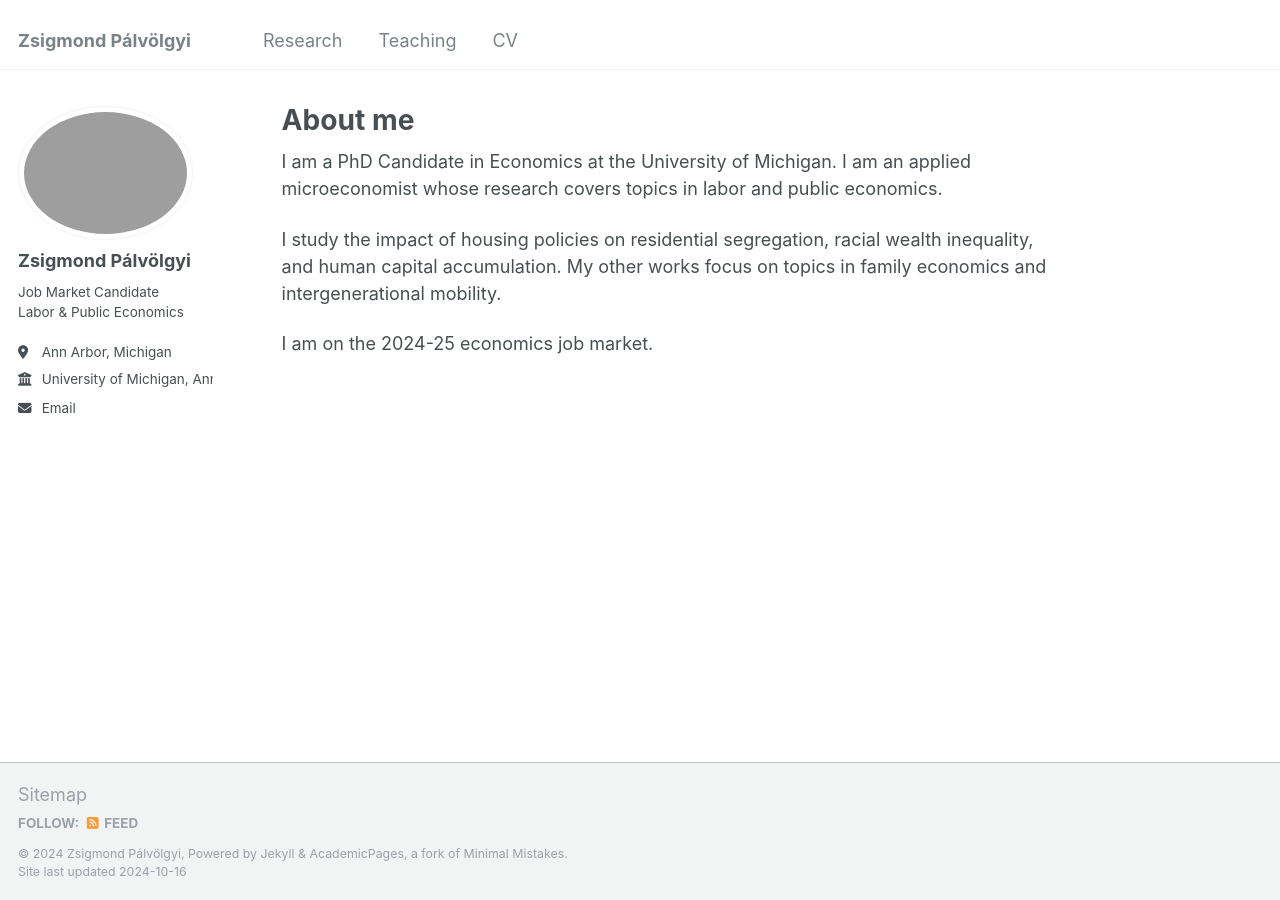
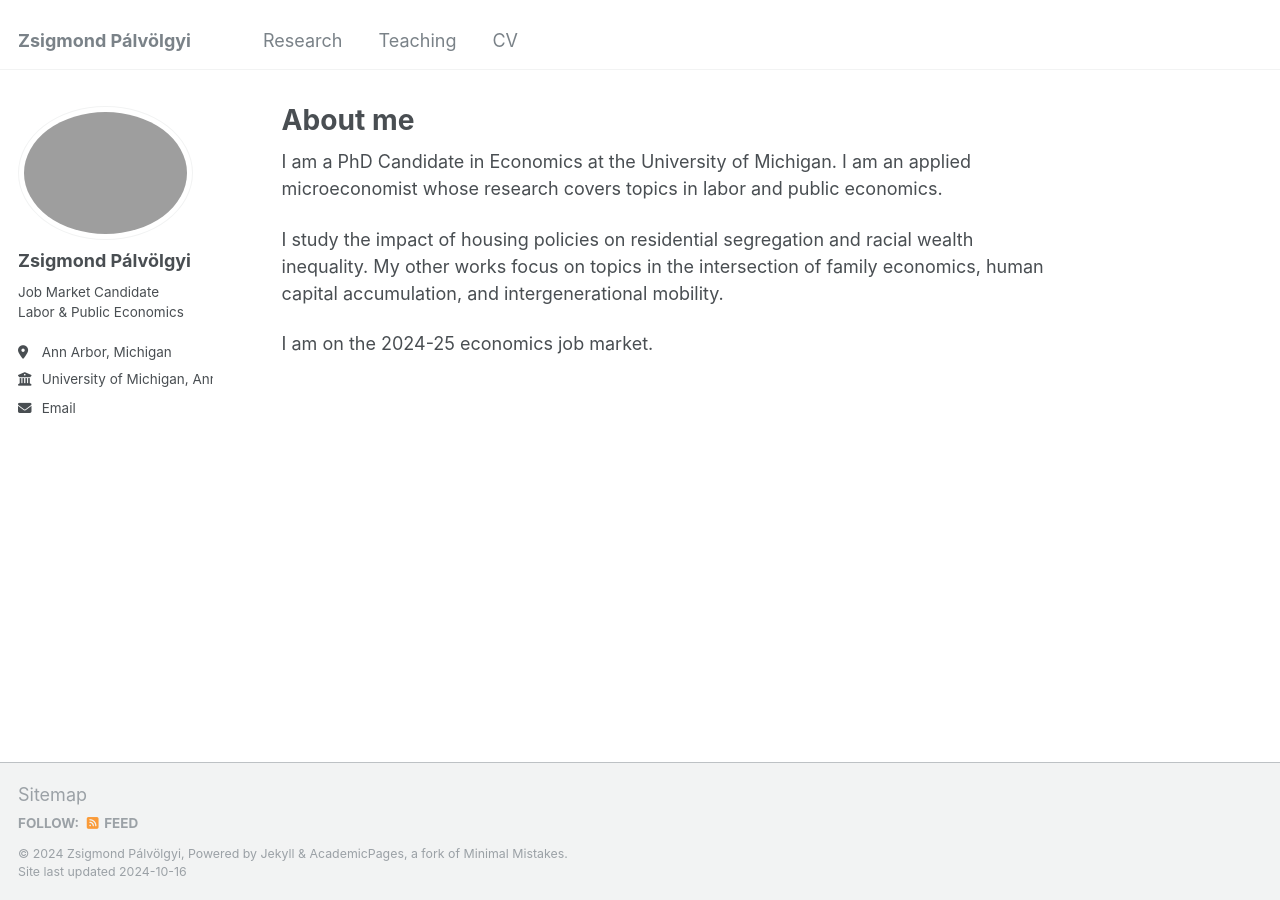
Before and after one commit to zsigmond-palvolgyi/zsigmond-palvolgyi.github.io, a Jekyll site: the page built from _pages/about.md, in a window 1280 px wide. Built offline with Jekyll 4.4.1, drawn with Linux system fonts in a browser that asks for light colours.

Commit message:
change about me

```diff
--- a/_pages/about.md
+++ b/_pages/about.md
@@ -10,6 +10,6 @@ redirect_from:
 
 I am a PhD Candidate in Economics at the University of Michigan. I am an applied microeconomist whose research covers topics in labor and public economics.
 
-I study the impact of housing policies on residential segregation, racial wealth inequality, and human capital accumulation. My other works focus on topics in family economics and intergenerational mobility.
+I study the impact of housing policies on residential segregation and racial wealth inequality. My other works focus on topics in the intersection of family economics, human capital accumulation, and intergenerational mobility.
 
 I am on the 2024-25 economics job market.
```
